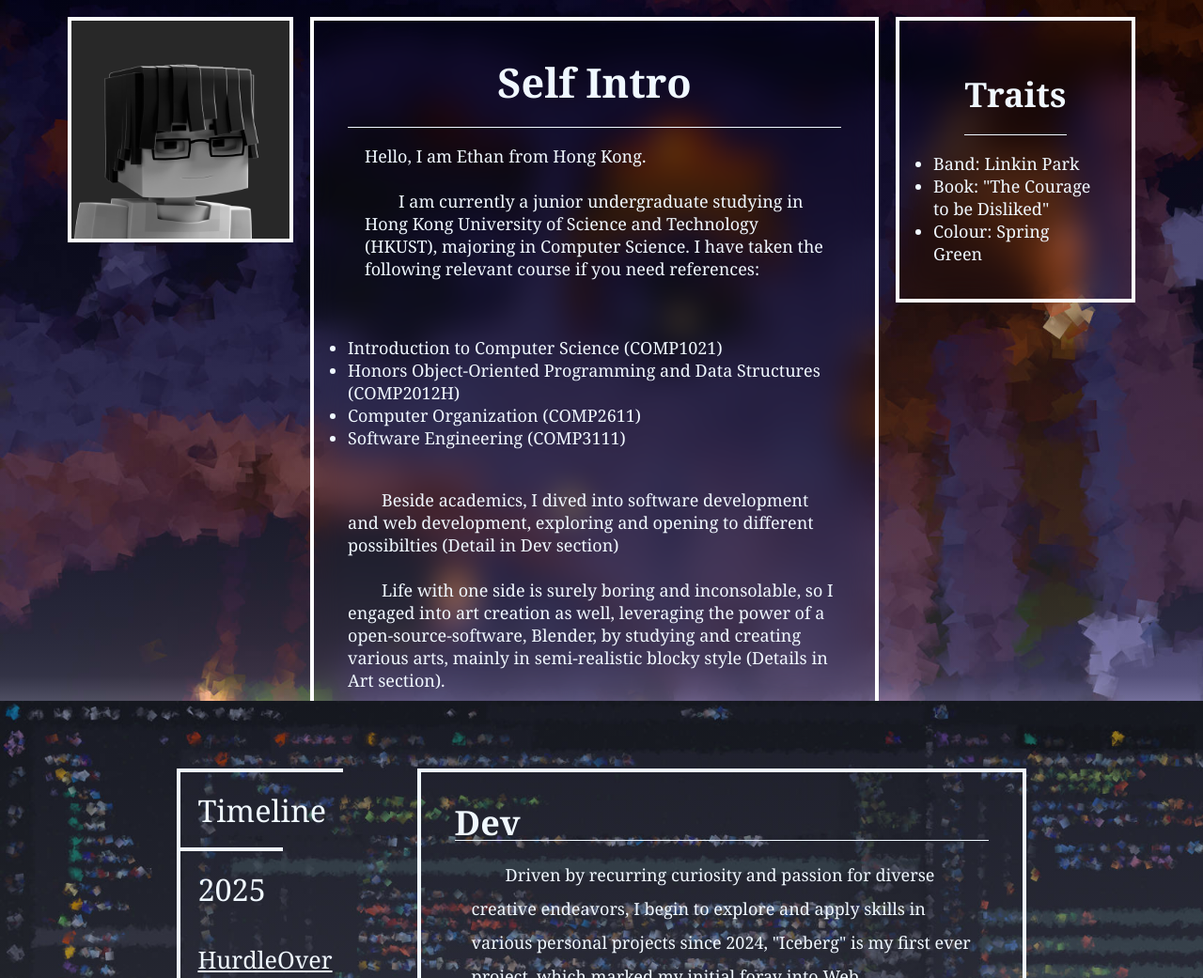
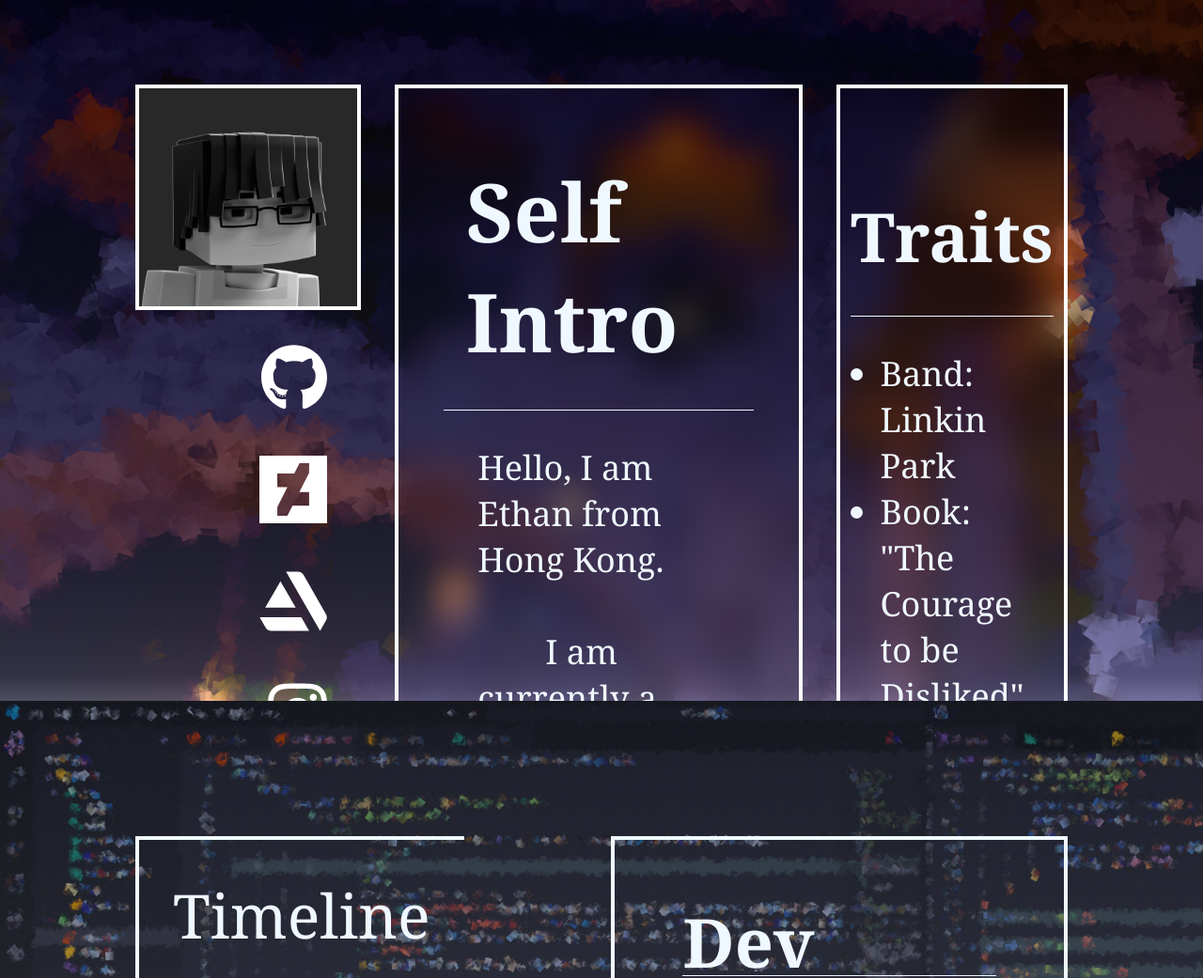
Before and after one commit to undefinedpatient/portfolio, a plain HTML site: page src/index.html in a window 1280 px wide. Shown: the part 854-1895 px from the top of the page at 94% size. Drawn offline with Linux system fonts and the light colour scheme.

Commit message:
Added links

```diff
--- a/src/index.html
+++ b/src/index.html
@@ -26,21 +26,7 @@
         <nav class="contactbar" data-is-active="false">
             <span>Contact</span>
             <ul>
-                <li>
-                    <a href="https://github.com/undefinedpatient" target="_blank">Github</a>
-                </li>
-                <li>
-                    <a href="https://www.deviantart.com/disorderedpatient" target="_blank">DeviantArt</a>
-                </li>
-                <li>
-                    <a href="https://www.artstation.com/disorderedpatient" target="_blank">ArtStation</a>
-                </li>
-                <li>
-                    <a href="https://www.instagram.com/undefinedpatient/" target="_blank">Instagram</a>
-                </li>
-                <li>
-                    <a href="https://x.com/und0fined" target="_blank">Twitter</a>
-                </li>
+
                 <li>
                     <a href="mailto:disorderedpatient@gmail.com" target="_blank">Email (Art)</a>
                 </li>
@@ -56,7 +42,37 @@
         </div>
         </section>
         <section class="section" id="description">
-            <img class="profile" src="../assets/imgs/profile.png">
+            <div class="info-column">
+                <img class="profile" src="../assets/imgs/profile.png">
+                <ul class="social-media-list">
+                    <li>
+                        <a href="https://github.com/undefinedpatient" target="_blank">
+                            <img class="icon" src="../assets/svgs/github.svg">
+                        </a>
+                    </li>
+                    <li>
+                        <a href="https://www.deviantart.com/disorderedpatient" target="_blank">
+                            <img class="icon" src="../assets/svgs/deviantArt.svg">
+                        </a>
+                    </li>
+                    <li>
+                        <a href="https://www.artstation.com/disorderedpatient" target="_blank">
+                            <img class="icon" src="../assets/svgs/artstation.svg">
+                        </a>
+                    </li>
+                    <li>
+                        <a href="https://www.instagram.com/undefinedpatient/" target="_blank">
+                            <img class="icon" src="../assets/svgs/instagram.svg">
+                        </a>
+                    </li>
+                    <li>
+                        <a href="https://x.com/und0fined" target="_blank">
+                            <img class="icon" src="../assets/svgs/twitter.svg">
+                        </a>
+                    </li>
+                </ul>
+            </div>
+
             <div id="description">
                 <h3>Self Intro</h3>
                 <p>
--- a/src/styles.css
+++ b/src/styles.css
@@ -25,7 +25,10 @@
         font-size: 1.4rem;
         font-weight: 100;
     }
-    font-family: Georgia, 'Times New Roman', Times, serif
+    font-family: Georgia, 'Times New Roman', Times, serif;
+    @media (max-width: 1280px) {
+        font-size: 36px;
+    }
 }
 
 :root{
@@ -196,6 +199,14 @@ section[id="description"]{
         linear-gradient(0deg, rgba(255, 255, 255, 0.3), 10%,rgba(0, 0, 0, 0.4)),
         url('../assets/imgs/cat.jpg');
     gap: 1rem;
+    & div[class="info-column"]{
+        position: relative;
+        display: flex;
+            flex-direction: column;
+            justify-content: space-between;
+        height: max-content;
+        width: fit-content;
+    }
     & div[id="description"]{
         flex: 3;
         backdrop-filter: blur(16px);
@@ -288,18 +299,38 @@ section[id="art"]{
         justify-content: center;
     background-color: black;
 }
+ul[class="social-media-list"]{
+    position: relative;
+    display: flex;
+        align-items: end;
+        flex-direction: column;
+        gap: 1rem;
+        flex-wrap: wrap;
+    list-style: none;
+    width: 100%;
+    padding: 1rem;
+}
+img[class="icon"]{
+    height: 2rem;
+    color: white;
+    filter: invert(1);
+}
 div[class="container"]{
     display: flex;
         flex-direction: row;
         justify-content: center;
-    height: 100%;
-    width: 100%;
+    height: 100vh;
+    width: 100vw;
+    @media (max-width: 1280px) {
+        flex-direction: column;
+    }
 }
 div[class="card"]{
     flex: 1;
+    position: relative;
     display: flex;
     height: 100%;
-
+    width: 100%;
     &[id="individual-works"]{
         background-image: linear-gradient(0deg, rgba(255, 255, 255, 0.5), 20%,rgba(0, 0, 0, 0.349)),
         url('../assets/imgs/tv.jpg');
```
Also changed, not shown: assets/svgs/artstation.svg (added), assets/svgs/deviantArt.svg (added), assets/svgs/github.svg (added), assets/svgs/instagram.svg (added), assets/svgs/twitter.svg (added), assets/svgs/youtube.svg (added).
